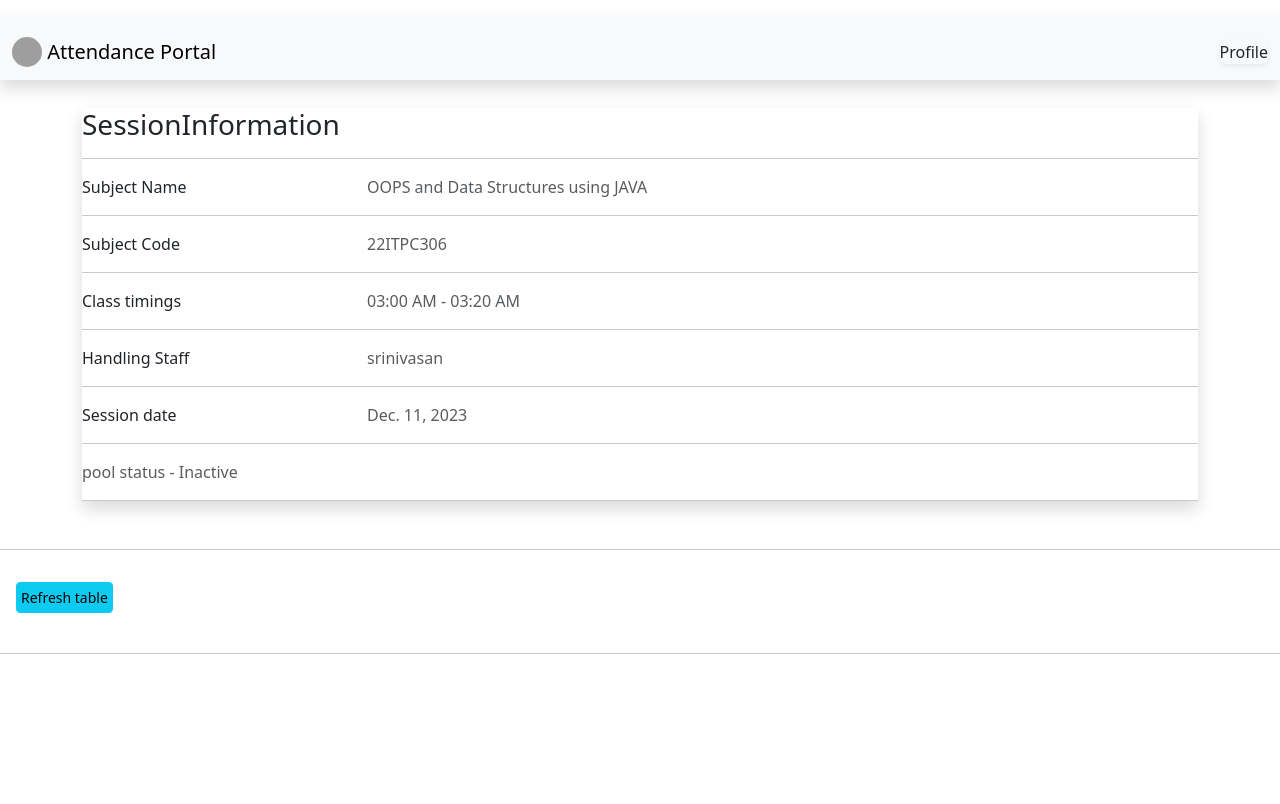
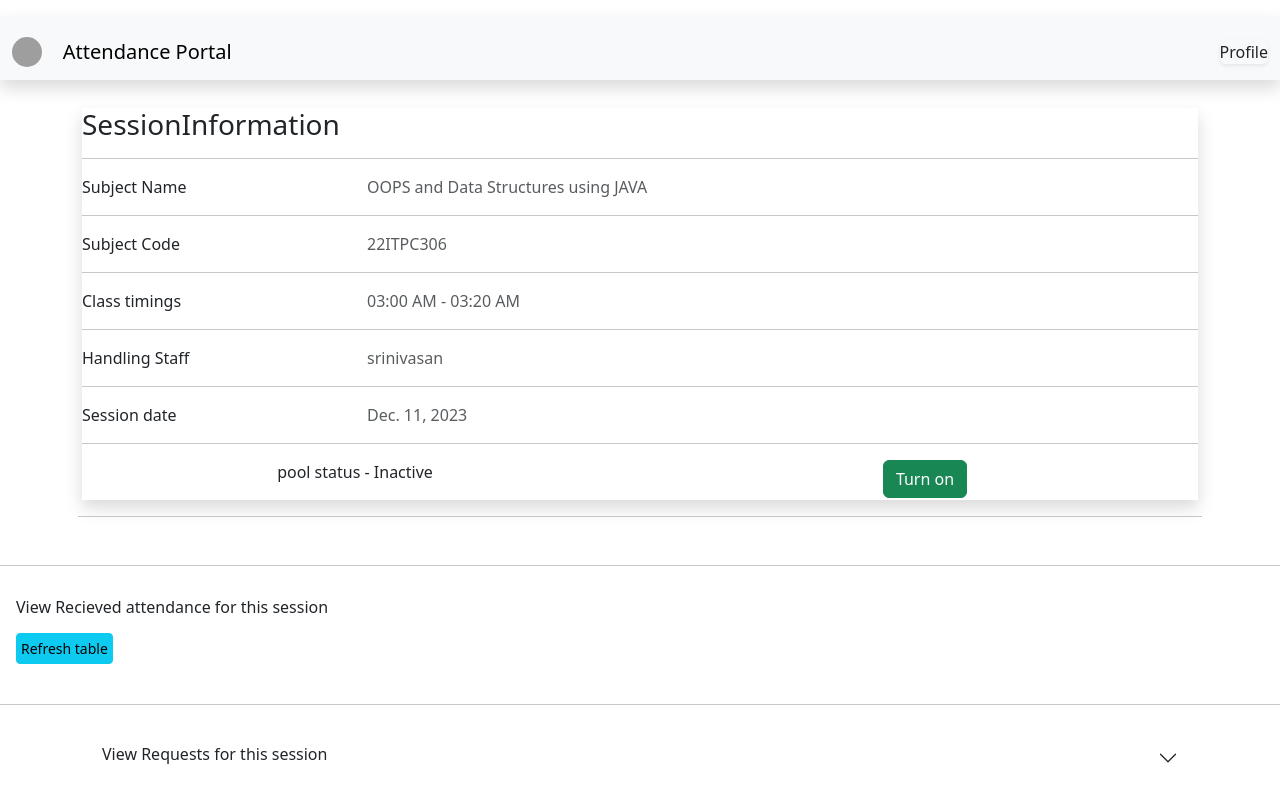
Before and after one commit to Senthilsk10/Attendance-Portal, a Django app: page /Staffs/view/pool/8/ in a window 1280 px wide. Before the commit the page ends 654 px from the top, so only its background shows below. Run offline with Django 4.2, Linux system fonts and the light colour scheme; data comes from the database, SQL or seed files in the repository; both versions use the stored data as it was after the commit; some libraries are stand-ins or nearby versions; grey boxes are pictures that could not be loaded.

Commit message:
added request part
styled and added request part in staff pool view as we forgot to add it

now next thing is deployment

```diff
--- a/src/attendanceportal/staff/urls.py
+++ b/src/attendanceportal/staff/urls.py
@@ -1,5 +1,5 @@
 from django.urls import path
-from .views import staffs,create_attendance_pool,staffs_pool_view,get_requests,post_attendance,delete_requests,turn_off
+from .views import staffs,create_attendance_pool,staffs_pool_view,get_requests,post_attendance,delete_requests,turn_off,turn_on
 
 
 urlpatterns = [
@@ -10,4 +10,5 @@ urlpatterns = [
     path("addRequest/<int:pk>/",post_attendance,name = "addRequestByStaff"),
     path("delete_requests/<int:pk>/",delete_requests,name = "delete_requests"),
     path("turn_off/<int:pk>/",turn_off,name = "turnoff"),
+    path("turn_on/<int:pk>",turn_on,name = "turnon"),
 ]
--- a/src/attendanceportal/staff/views.py
+++ b/src/attendanceportal/staff/views.py
@@ -121,3 +121,11 @@ def turn_off(request,*args,**kwargs):
         pool.is_alive = False
         pool.save()
         return redirect("staffs_pool_view",pk = pk)
+
+def turn_on(request,*args,**kwargs):
+    if request.method == "GET":
+        pk = kwargs.get("pk")
+        pool = attendance_pool.objects.get(id = pk)
+        pool.is_alive = True
+        pool.save()
+        return redirect("staffs_pool_view",pk = pk)
--- a/src/attendanceportal/templates/add_attendance_pool.html
+++ b/src/attendanceportal/templates/add_attendance_pool.html
@@ -41,8 +41,8 @@
                     <label for="is_alive" class = "sr-only fw-bold font-serif ">Toogle to ON/OFF &nbsp;&nbsp; :&nbsp;&nbsp;&nbsp;&nbsp;&nbsp;&nbsp;&nbsp;&nbsp;</label>
                     <input type="checkbox" name="is_alive" checked data-toggle = "toggle">
             </div>
-            <input type="hidden" id="latitude">
-            <input type="hidden" id="longitude">
+            <input type="hidden" id="latitude" name="latitude">
+            <input type="hidden" id="longitude" name="longitude">
             <input type="hidden" name="created_by" value="{{ request.user.id }}">
             <input type="submit" value="Submit" class = "btn btn-primary shadow-sm btn-lg btn-block  mt-4 mb-4">
         </form>
@@ -56,7 +56,9 @@
         if (navigator.geolocation) {
             navigator.geolocation.getCurrentPosition(function(position) {
             document.getElementById("latitude").value = position.coords.latitude;
+            console.log(position.coords.latitude);
             document.getElementById("longitude").value = position.coords.longitude;
+            console.log(position.coords.longitude);
             y.innerHTML = "⚠️&nbsp;&nbsp;location coordinates have been taken  -  <br> your current location will be considered as the class location.&nbsp;&nbsp;⚠️";
         }, showError);
         } else {
--- a/src/attendanceportal/templates/base.html
+++ b/src/attendanceportal/templates/base.html
@@ -21,8 +21,8 @@
 <body>
     <nav class="navbar  navbar-light bg-light mb-3 mt-3 shadow">
         <div class = "container-fluid mt-2">
-            <a class="navbar-brand" href="#">
-            <img src="https://github.com/Senthilsk10/Attendance-Portal/blob/main/Attendance%20portal.png?raw=true" width="30" height="30" class="d-inline-block align-top rounded-circle" alt="">  Attendance Portal
+            <a class="navbar-brand font-weight-bolder" href="#">
+            <img src="https://github.com/Senthilsk10/Attendance-Portal/blob/main/Attendance%20portal.png?raw=true" width="30" height="30" class="d-inline-block align-top rounded-circle" alt="">&nbsp;&nbsp;&nbsp;&nbsp;Attendance Portal
             </a>
             {% block login %} {% endblock %}
         </div>
--- a/src/attendanceportal/templates/requests_objects_partial.html
+++ b/src/attendanceportal/templates/requests_objects_partial.html
@@ -1,9 +1,12 @@
 {% for request in requests %}
-<div class="card" style="width: 24rem;">
-    <div class="card-body">
-        <h6 class="card-subtitle">request type: {{request.request_type}}</h6>
-        <h6 class="card-subtitle mb-2 text-muted">student name: {{request.user.username}}</h6>
-        <p class="card-text">student roll number: {{request.user.userid}}</p>
+<div class="card" style="width: 22rem;">
+    <div class="card-body text-start">
+        <h6 class="card-title mb-3 alert alert-info">{{request.request_type}}</h6>
+        <hr>
+        <p class="card-subtitle mb-2 text-muted">student name: {{request.user.username}}</hp>
+            <hr>
+        <p class="card-text text-muted mb-3">student roll number: {{request.user.userid}}</p>
+        <hr>
         <button type="button" class="btn btn-success accept-request"
                 value="{% url 'addRequestByStaff' pk=request.id %}">Accept</button>
         <button type="button" class="btn btn-danger reject-request"
--- a/src/attendanceportal/templates/staff_pool_view.html
+++ b/src/attendanceportal/templates/staff_pool_view.html
@@ -64,21 +64,25 @@
     </div>
     <hr>
     {% if pool.is_alive %}
-      <div class="row text-center>
+      <div class="row text-center">
         <div class="col-sm-6">
           <p class="mb-3 font-serif">pool status - Active</p>
         </div>
         <div class="col-sm-6">
-          <p class="text-muted mb-0"><a class = "btn btn-primary" href="{% url 'turnoff' pk=pool.id %}">Turn off</a></p>
+          <p class="text-muted mb-0"><a class = "btn btn-danger" href="{% url 'turnoff' pk=pool.id %}">Turn off</a></p>
         </div>
       </div>
     <hr>
   </div>
   {% else %}
-    <div class="row ">
-      <div class="col-sm-6 ">
-        <p class="mb-0 text-muted">pool status - Inactive</p>
+    <div class="row text-center">
+      <div class="col-sm-6">
+        <p class="mb-3 font-serif">pool status - Inactive</p>
       </div>
+      <div class="col-sm-6">
+        <p class="text-muted mb-0"><a class = "btn btn-success" href="{% url 'turnon' pk=pool.id %}">Turn on</a></p>
+      </div>
+    </div>
     </div>
   <hr>
   </div>
@@ -87,8 +91,10 @@
 
 <hr class = "shadow my-4">
 
-    <div class = "container my-3 mx-2 p-2">
-
+    <div class = "container my-3 mx-2 p-2" id = "attendance table">
+      <div class = "mb-3">
+        <h6 class="font-weight-normal font-serif">View Recieved attendance for this session</h6>
+      </div>
       <button id = "refresh-data" class = "btn btn-sm btn-info p-1">Refresh table</button>
 
       <div id = "table-content" class = "my-2 shadow-sm ">
@@ -96,50 +102,25 @@
       </div>
     </div>
 <hr class = "shadow my-4">
-<!--
-    <div>
-        <H2>{{pool}}</H2>
+
+<div id = "requestSection" class = "container my-3  text-start">
+    <div class="accordion accordion-flush" id="accordionFlushExample">
+      <div class="accordion-item">
+        <h2 class="accordion-header" id="flush-headingOne">
+          <button class="accordion-button collapsed" type="button" data-bs-toggle="collapse" data-bs-target="#flush-collapseOne" aria-expanded="false" aria-controls="flush-collapseOne">
+            <h6 class="font-weight-normal">View Requests for this session</h6>
+          </button>
+        </h2>
+        <div id="flush-collapseOne" class="accordion-collapse collapse" aria-labelledby="flush-headingOne" data-bs-parent="#accordionFlushExample">
+          <div class="accordion-body">
+              <div class="container" id = "poolRequests">
+              </div>
+          </div>
+        </div>
+      </div>
     </div>
-    <div>
-        <h3>start time : {{pool.start_time}}, end time : {{pool.end_time}}</h3>
-    </div>
-    <div>
-        <h3>
-            pool id : {{pool.id}}
-        subject code : {{pool.subject.subject_code}}<br>
-        subject name : {{pool.subject.subject_name}}<br>
-        handled by : {{pool.subject.handling_staff.username}}<br>
-        </h3>
-    </div>
-        <br>
-        <br>
-        <hr>
+</div>
 
-    <button id = "refresh-data">refresh</button>
-    <table id = "attendance_result">
-        <tr>
-            <th>student name</th>
-            <th>student rollno</th>
-            <th>status</th>
-            <th>timestamp</th>
-        </tr>
-        {% for data in result_data %}
-        <tr>
-            <td>{{data.user.username}}</td>
-            <td>{{data.user.userid}}</td>
-            <td>{{data.status}}</td>
-            <td>{{data.timestamp}}</td>
-        </tr>
-        {% endfor %}
-    </table>
-
-    <div id = "requestSection">
-        <div id = "poolRequests">
-
-        </div>
-
-    </div>
--->
     <script>
         var headers = {
               'X-CSRFToken': getCSRFToken()
@@ -165,6 +146,9 @@
 
           $('#refresh-data').click(function () {
             updateTable();
+          });
+          $('#refresh-requests').click(function () {
+            updateRequests();
           });
 
 
--- a/src/attendanceportal/templates/student_pool_view.html
+++ b/src/attendanceportal/templates/student_pool_view.html
@@ -63,8 +63,7 @@
           </div>
         </div>
         <hr>
-
-      </div>
+        </div>
     </div>
 
     <hr class = "shadow my-4">
```
Also changed, not shown: src/attendanceportal/templates/staffs.html (+3 -34 lines), src/attendanceportal/db.sqlite3.
